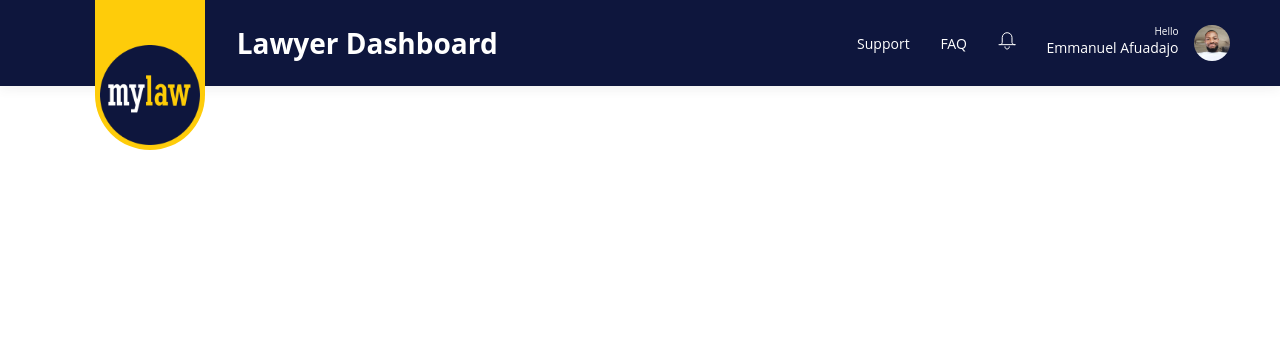
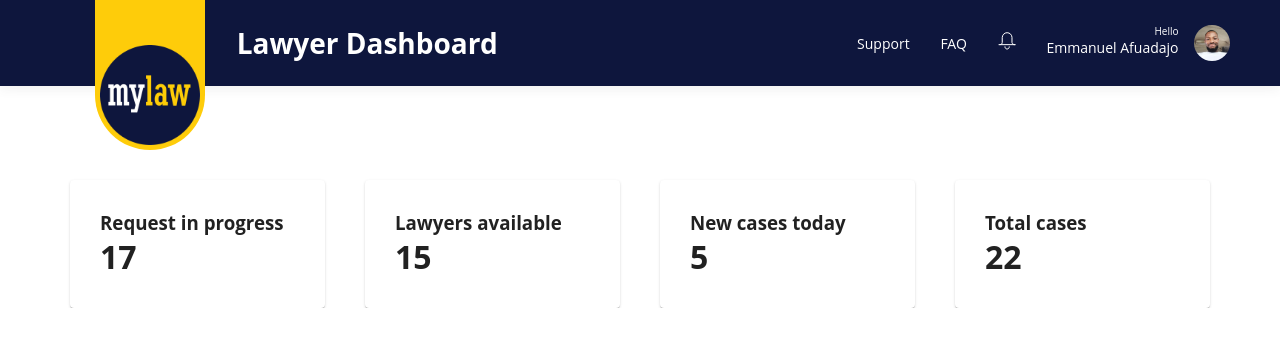
Before and after one commit to Aquilaafuadajo/mylaw, a React (Create React App) app: page / in a window 1280 px wide. Shown: the top 346 px of the page. Built offline with nearby package versions, Linux system fonts and the light colour scheme.

Commit message:
created dummy data and added card component to ui

```diff
--- a/src/App.js
+++ b/src/App.js
@@ -1,14 +1,92 @@
-import React from 'react';
+import React, {useState} from 'react';
 import './App.css';
 
 import Navbar from './components/layout/navbar/navbar';
+import Grid from '@material-ui/core/Grid';
+import Card from '@material-ui/core/Card';
+import { withStyles } from '@material-ui/core/styles';
+import Select from 'react-select';
 
-function App() {
+const styles = {
+  root: {
+    padding: '0 50px',
+    marginTop: '180px'
+  },
+  card: {
+    margin: '0 20px',
+    padding: '30px'
+  }
+};
+
+const dummyData = {
+  'August': {
+    'days': [1, 2, 3, 4, 5, 6, 7, 8, 9, 10, 11, 12, 13, 14, 15, 16, 17, 18, 19, 20, 21, 22, 23, 24, 25, 26, 27, 28, 29, 30, 31],
+    'active': [15, 5, 20, 20, 15, 1, 15, 15, 3, 5, 20, 0, 0, 9, 10, 15, 25, 15, 5, 15, 15, 5, 0, 17, 5, 5, 20, 5, 10, 10, 10],
+    'closed': [17, 15, 20, 20, 0, 15, 10, 0, 3, 5, 15, 5, 15, 9, 5, 20, 5, 15, 15, 25, 5, 5, 15, 10, 15, 5, 20, 0, 1, 10, 10],
+    'new': [15, 17, 5, 5, 1, 0, 10, 3, 10, 20, 15, 25, 9, 10, 20, 15, 10, 15, 5, 5, 15, 15, 5, 20, 5, 15, 0, 20, 5, 15, 0],
+    'closed cases': 237
+  },
+  'September': {
+    'days': [1, 2, 3, 4, 5, 6, 7, 8, 9, 10, 11, 12, 13, 14, 15, 16, 17, 18, 19, 20, 21, 22, 23, 24, 25, 26, 27, 28, 29, 30],
+    'active': [0, 5, 10, 15, 20, 15, 5, 5, 10, 15, 15, 10, 0, 5, 5, 15, 20, 15, 20, 15, 5, 0, 15, 20, 10, 25, 17, 9, 5, 3],
+    'closed': [25, 15, 0, 5, 3, 10, 20, 5, 15, 15, 1, 20, 15, 17, 5, 15, 20, 0, 20, 5, 5, 9, 10, 15, 10, 5, 15, 0, 15, 5],
+    'new': [20, 3, 5, 25, 9, 5, 10, 10, 0, 5, 5, 15, 15, 15, 15, 0, 5, 10, 15, 15, 20, 0, 20, 15, 5, 17, 10, 15, 5, 1],
+    'closed cases': 237
+  },
+  'October': {
+    'days': [1, 2, 3, 4, 5, 6, 7, 8, 9, 10, 11, 12, 13, 14, 15, 16, 17, 18, 19, 20, 21, 22, 23, 24, 25, 26, 27],
+    'active': [5, 15, 0, 20, 20, 5, 15, 17, 25, 5, 10, 10, 0, 15, 5, 5, 15, 0, 15, 10, 20, 15, 10, 15, 15, 5, 20],
+    'closed': [5, 0, 15, 20, 15, 15, 20, 15, 10, 20, 17, 5, 5, 15, 5, 25, 5, 15, 15, 10, 0, 10, 15, 5, 10, 20, 0],
+    'new': [20, 5, 15, 0, 5, 10, 17, 5, 0, 20, 5, 10, 15, 15, 5, 10, 20, 15, 15, 0, 25, 15, 15, 5, 15, 10, 20],
+    current: [
+      {'Request in progress': 17},
+      {'Lawyers available': 15},
+      {'New cases today': 5},
+      {'Total cases': 22}
+    ]
+  }
+}
+
+const options = [
+  { value: 'October', label: 'October' },
+  { value: 'September', label: 'September' },
+  { value: 'August', label: 'August' }
+];
+
+function App(props) {
+  const {classes} = props
+  const [data, setData] = useState(dummyData)
+
   return (
-    <div className="container">
+    <div className='container'>
       <Navbar/>
+      <Grid container className={classes.root}>
+        <Grid item xs={12}>
+          <Grid container>
+            {
+              data['October'].current.map(val => {
+                const values = Object.entries(val)
+                return (
+                <Grid key={Object.keys(val)} item xs={3}>
+                  <Card className={classes.card}>
+                    <h3>{values[0][0]}</h3>
+                    <h1>{values[0][1]}</h1>
+                  </Card>
+                </Grid>
+              )})
+            }
+          </Grid>
+          <Grid container>
+            <Grid item xs={3}>
+
+            </Grid>
+            <Grid item xs={9}></Grid>
+          </Grid>
+
+        </Grid>
+      </Grid>
     </div>
   );
 }
 
-export default App;
+export default withStyles(styles)(App);
```
